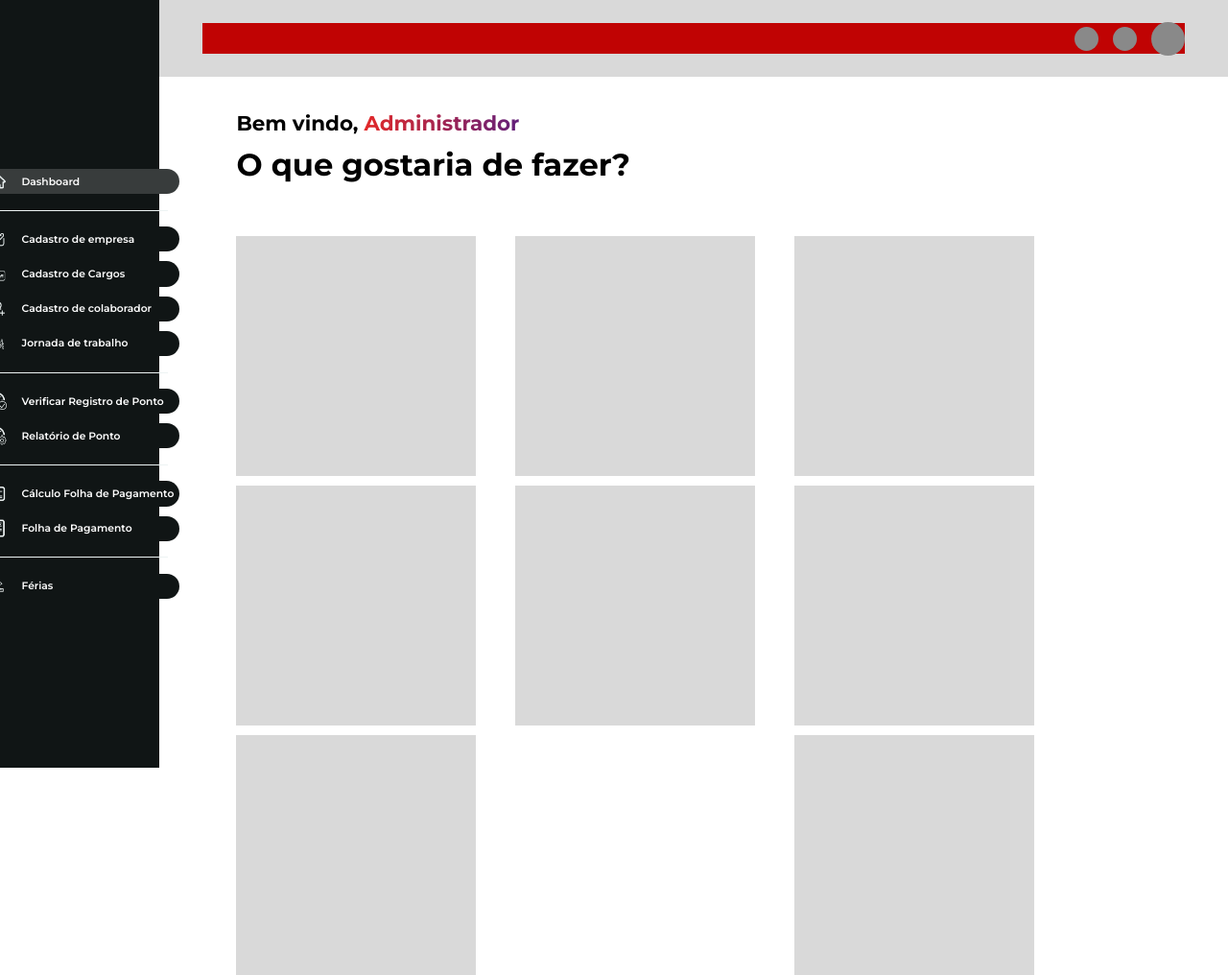
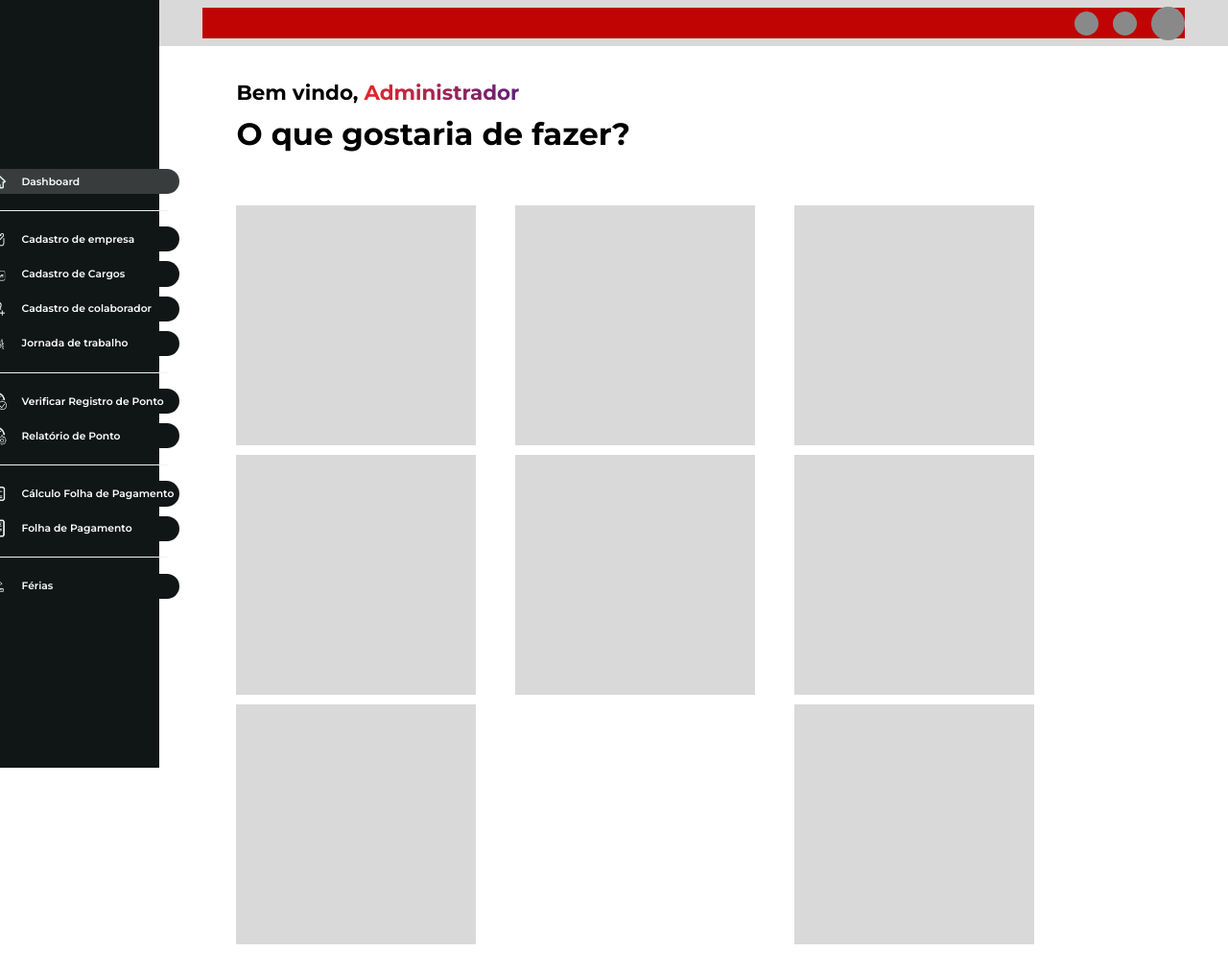
Before and after one commit to DotViegas/registrarpontoapp, a plain HTML site: page index.html in a window 1280 px wide. Shown: the whole page at 96% size. After the commit the page ends 984 px from the top, so only its background shows below. Drawn offline with Linux system fonts and the light colour scheme.

Commit message:
Add files via upload
corrigindo tamanho menu

```diff
--- a/css/style.css
+++ b/css/style.css
@@ -29,7 +29,7 @@ body{
 
 menu{
     width: 82vw;
-    height: 10vh;
+    height: 6vh;
     background-color: #D9D9D9;
     display: flex;
     justify-content: center;
@@ -173,6 +173,7 @@ menu{
 
     menu{
         width: 87vw;
+        height: 6vh;
     }
 
     .corpo__html.ativo{
```
